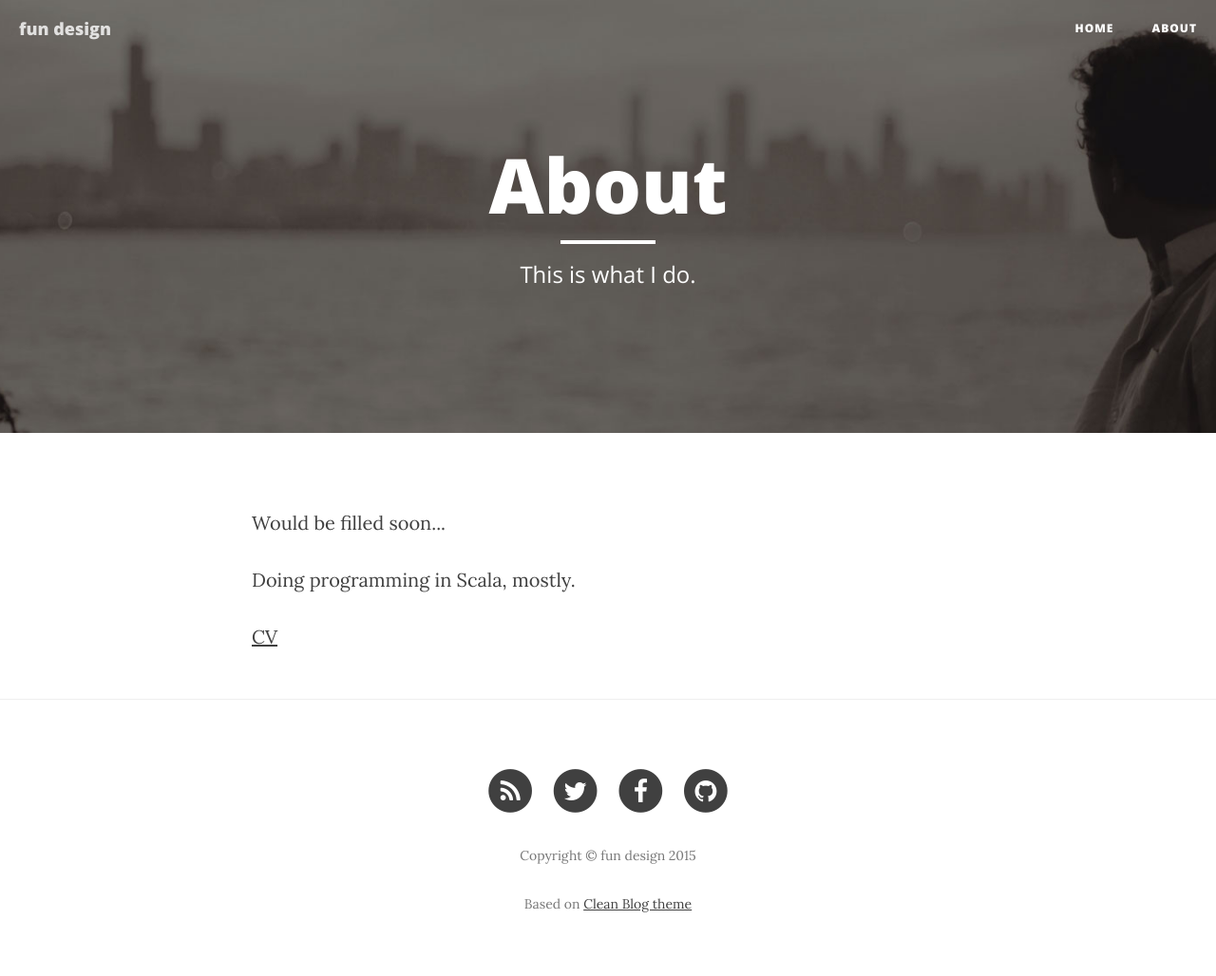
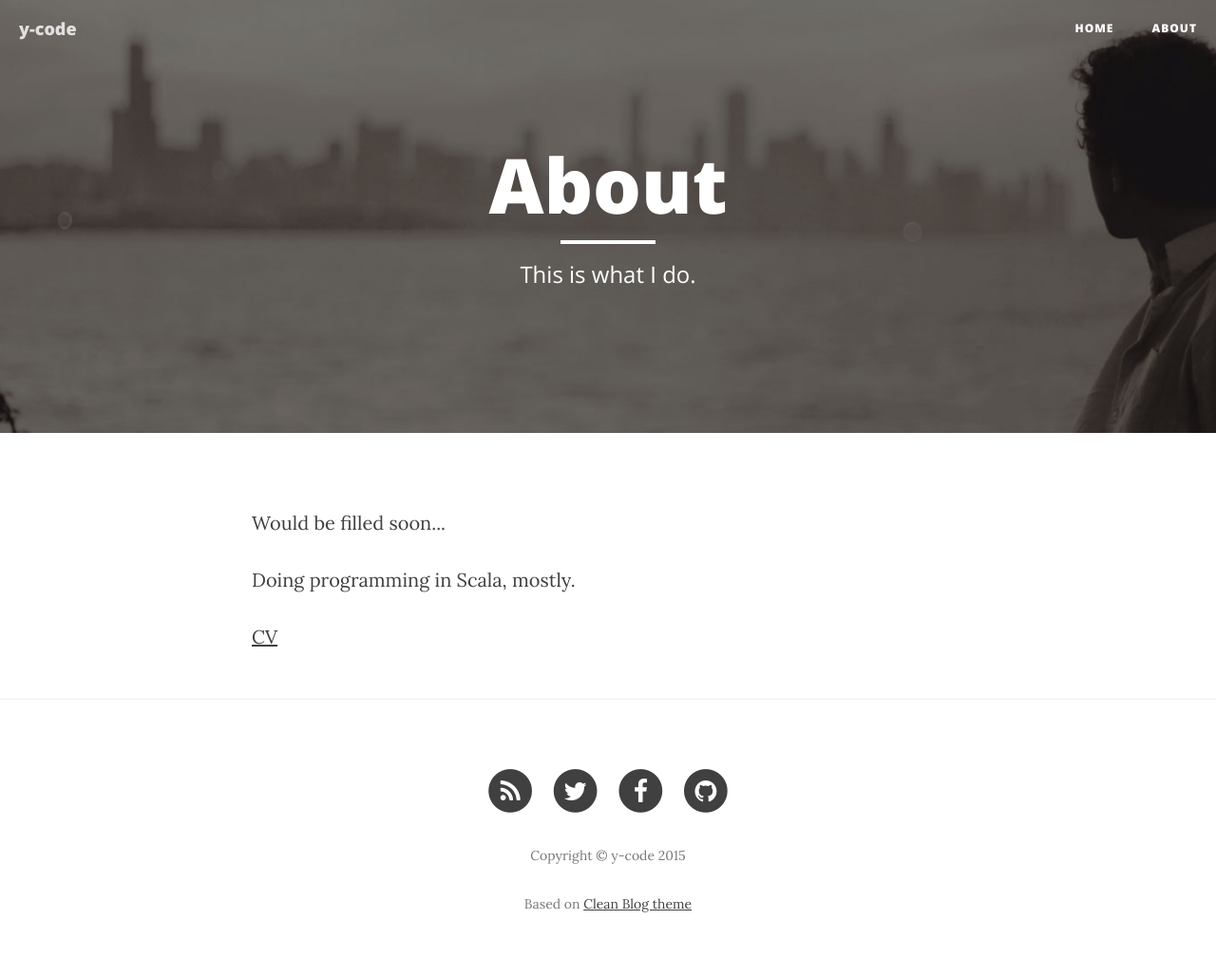
Before and after one commit to alexander-myltsev/alexander-myltsev-blog, a Jekyll site: the page built from www/about.html, in a window 1280 px wide. Shown: the whole page at 95% size. Built offline with Jekyll 4.4.1, drawn with Linux system fonts in a browser that asks for light colours; nearby versions of some CDN libraries; comment, search, counter and statistics services are not loaded; some of the changed lines change nothing that is shown.

Commit message:
Update blog title and description

```diff
--- a/www/_config.yml
+++ b/www/_config.yml
@@ -1,8 +1,8 @@
 # Site settings
-title: fun design
+title: y-code
 header-img: img/home-bg.jpg
 email: alex@myltsev.name
-description: "Write your site description here. It will be used as your sites meta description as well!"
+description: "Blog about things I am mostly interested in code: functional programming, parsing grammars, compilers, etc."
 baseurl: ""
 url: "http://myltsev.name"
 twitter_username: Alex_Myltsev
```
